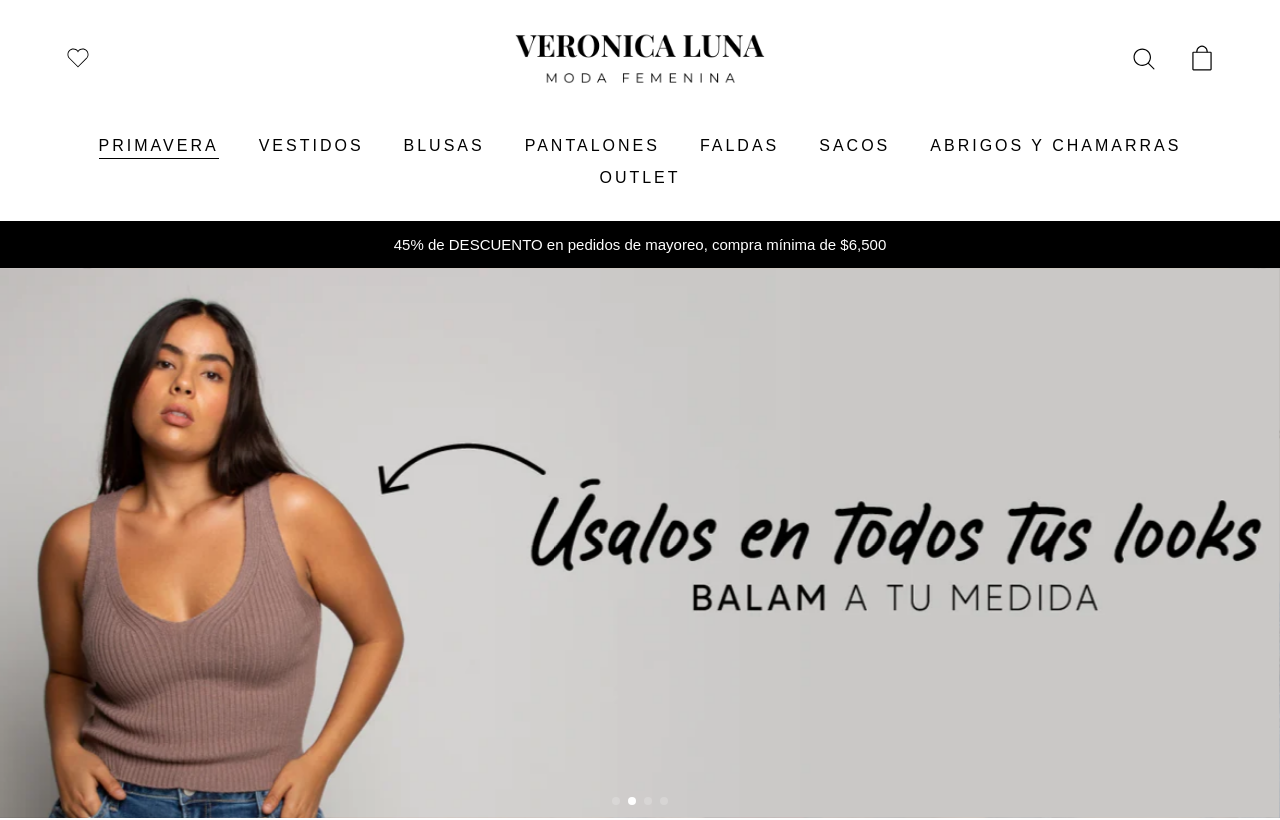
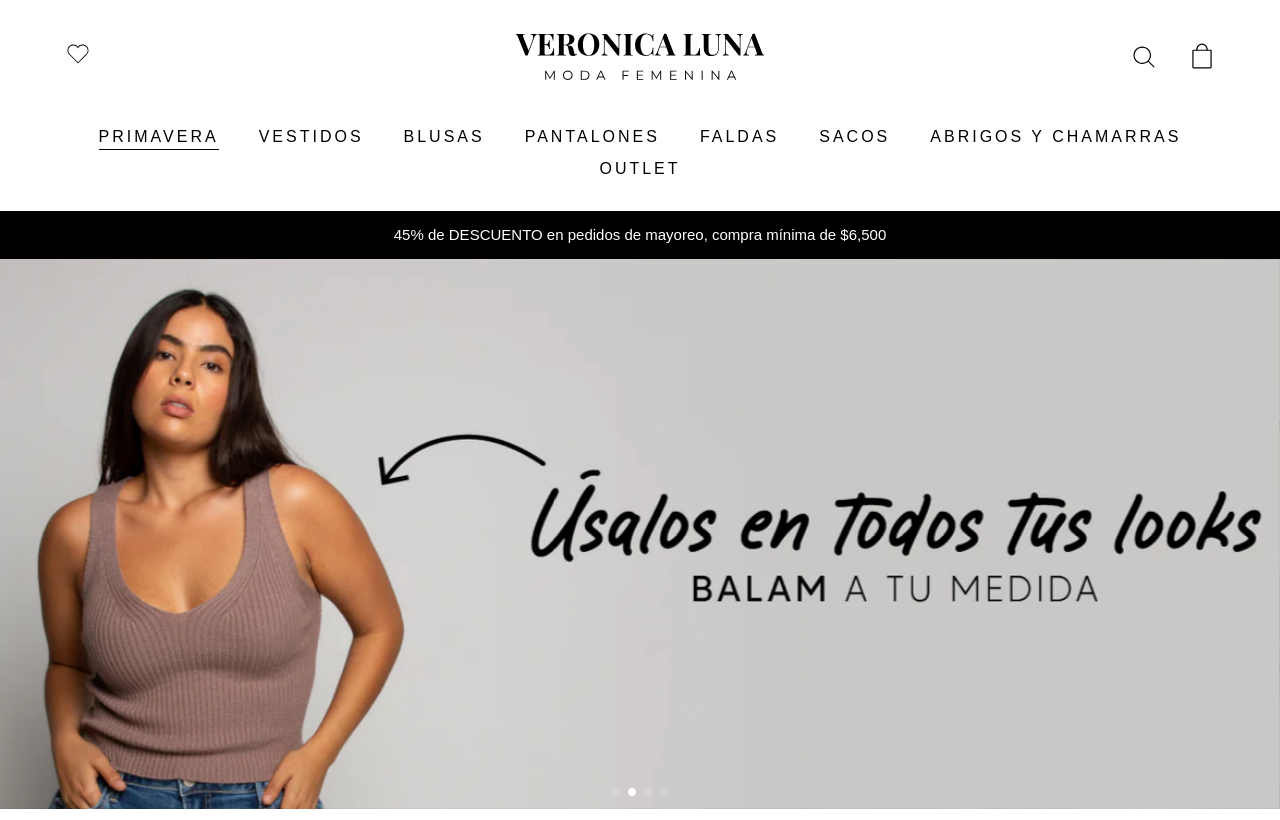
Before and after one commit to SebastianHdzMiranda/Website-Ropa, a website with bundled scripts: page index.html in a window 1280 px wide. Shown: the top 820 px of the page. Built offline with nearby package versions, Linux system fonts and the light colour scheme; a web font is replaced by a local one.

Commit message:
agregando logo svg

```diff
--- a/index.html
+++ b/index.html
@@ -35,7 +35,9 @@
                 </a>
             </div>
             <h1 class="header__heading">
-                <img class="header__logo" src="build/img/logo vero.png" alt="logo">
+                <a href="index.html">
+                    <img class="header__logo" src="build/img/log.svg" alt="logo">
+                </a>
             </h1>
             <div class="header__icons">
                 <a href="#" class="header__enlaces header__enlaces--search">
--- a/src/scss/ui/_header.scss
+++ b/src/scss/ui/_header.scss
@@ -4,7 +4,7 @@
 /* Header
 ----------------------------------------------------------*/
 .header{
-    padding: 1.5rem 0;
+    padding: 1rem 0;
     @include m.tablet{
         padding-top: 2.5rem;
     }
@@ -35,6 +35,9 @@
             display: unset;
         }
 
+    }
+    &__enlace{
+        display: inline-block;
     }
     &__heading{
         margin: 0;
```
Also changed, not shown: build/css/app.css, build/img/log.svg (added), build/img/logo vero.png (deleted), build/img/logoVero.png (deleted), build/img/logoVero2.png (deleted), 1 other file.
